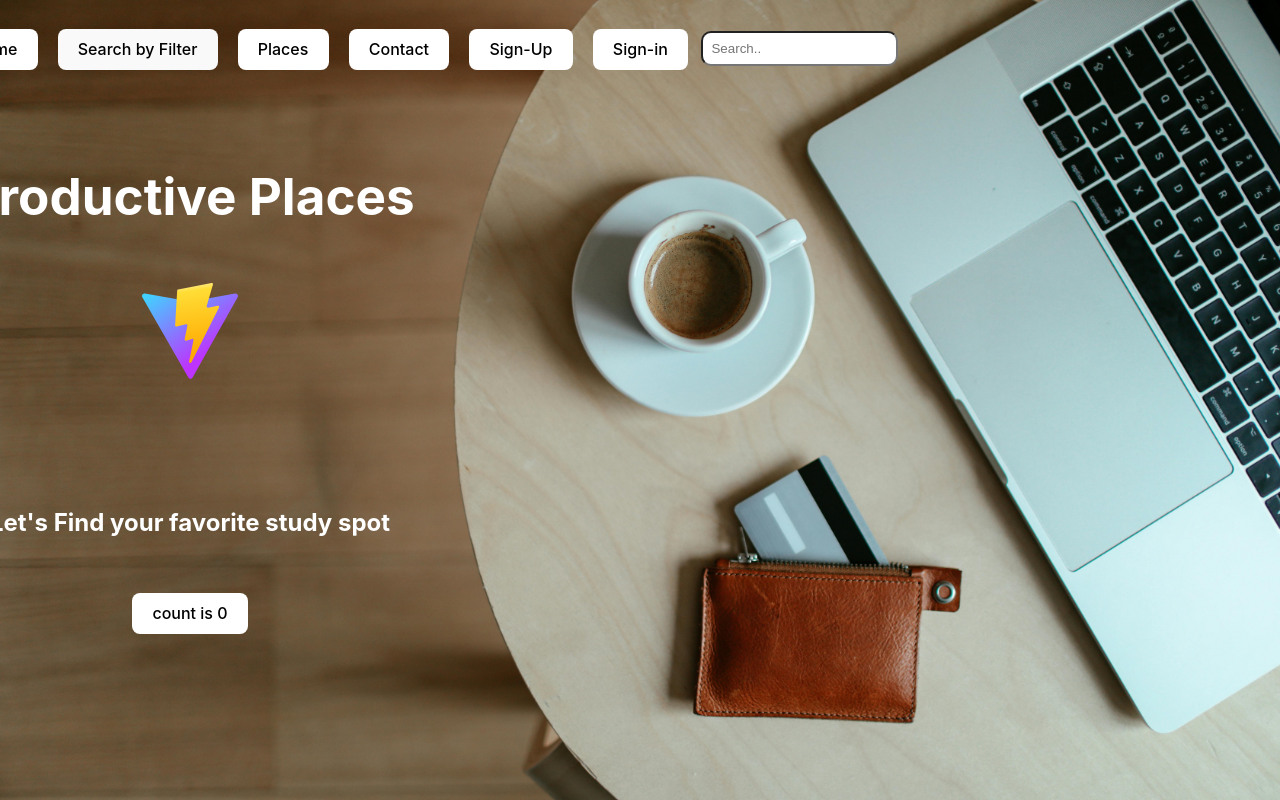
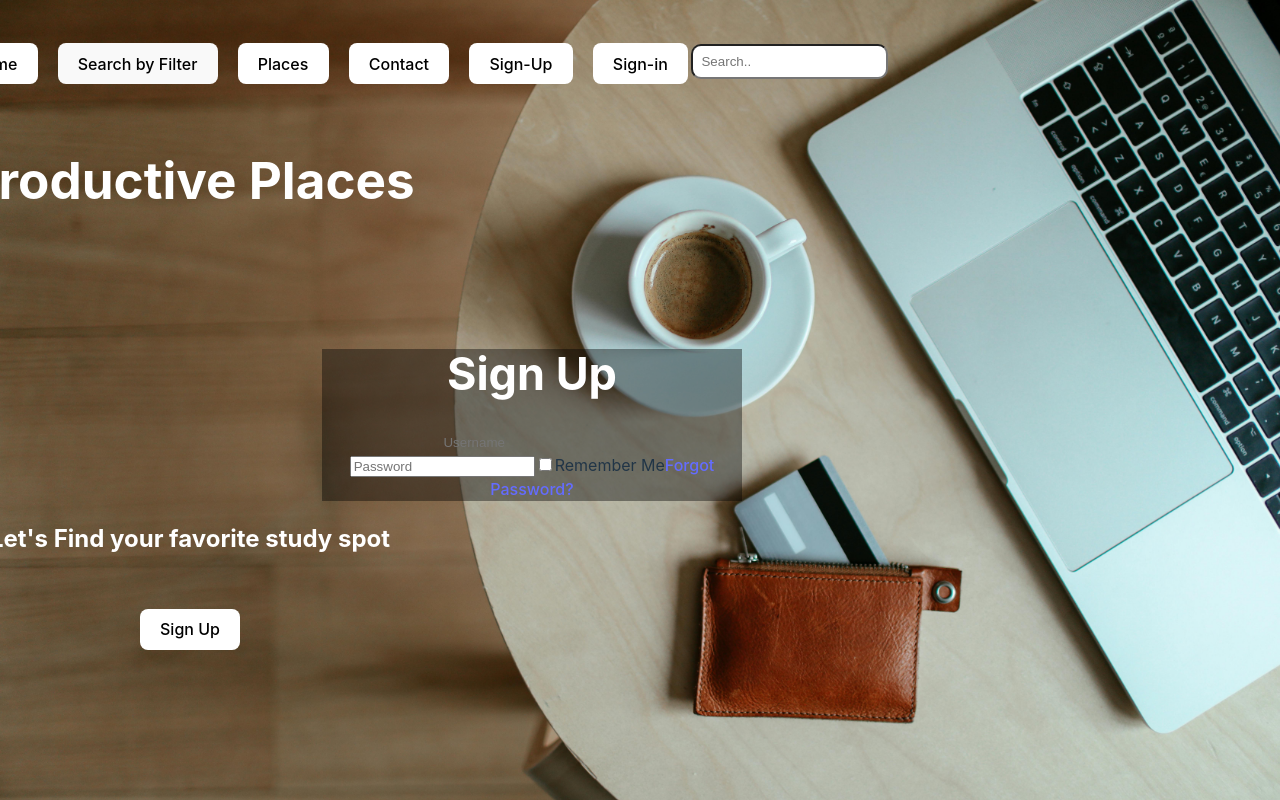
Before and after one commit to Christian-Mirt/S25-Gold, a React (Vite) app in the folder productive-places/: page / in a window 1280 px wide. Built offline with nearby package versions, Linux system fonts and the light colour scheme.

Commit message:
start setting up sign up page

```diff
--- a/productive-places/src/App.css
+++ b/productive-places/src/App.css
@@ -5,23 +5,12 @@
   text-align: center;
 }
 
-.logo {
-  height: 6em;
-  padding: 1.5em;
-  will-change: filter;
-  transition: filter 300ms;
-  transform: translate(-450px);
-}
-.logo:hover {
-  filter: drop-shadow(0 0 2em #646cffaa);
-}
-
 .Main_Title, .subtitle{
   color: white;
   transform: translateX(-450px);
 }
 
-.countBttn{
+.signBttn{
   background-color: white;
   color: black;
   transform: translateX(-450px);
@@ -30,43 +19,58 @@
 .Home{
   background-color: white;
   color: black;
-  transform: translate(-370px, -380px);
+  transform: translate(-370px, -200px);
 }
 
 .search{
-  transform: translate(-350px, -380px);
+  transform: translate(-350px, -200px);
 }
 
 .places{
   background-color: white;
   color: black;
-  transform: translate(-330px, -380px);
+  transform: translate(-330px, -200px);
 }
 
 .contact{
   background-color: white;
   color: black;
-  transform: translate(-310px, -380px);
+  transform: translate(-310px, -200px);
 }
 
 .signUp{
   background-color: white;
   color: black;
-  transform: translate(-290px, -380px);
+  transform: translate(-290px, -200px);
 }
 
 .signIn{
   background-color: white;
   color: black;
-  transform: translate(-270px, -380px);
+  transform: translate(-270px, -200px);
 }
 
 .searchBttn{
   background-color: white;
   color: black;
-  transform: translate(160px, -419px);
+  transform: translate(150px, -240px);
   border-radius: 10px;
   padding: 8px;
+}
+
+.loginInfo{
+  width: 420px;
+  background-color:rgba(0,0,0,0.4);
+}
+
+.signHeader{
+  color: white;
+  font-size: 45px;
+}
+
+.user{
+  background: transparent;
+  border: none;
 }
 
 @keyframes logo-spin {
--- a/productive-places/src/App.jsx
+++ b/productive-places/src/App.jsx
@@ -1,19 +1,12 @@
 import { useState } from 'react'
-import reactLogo from './assets/react.svg'
 import viteLogo from '/vite.svg'
 import './App.css'
 
 function App() {
-  const [count, setCount] = useState(0)
 
   return (
     <>
       <h1 class = "Main_Title">Productive Places</h1>
-      <div>
-        <a href="https://vite.dev" target="_blank">
-          <img src={viteLogo} className="logo" alt="Vite logo" />
-        </a>
-      </div>
       <div class = "nav_buttons">
         <button class = "Home">Home</button>
         <button class = "search">Search by Filter</button>
@@ -23,11 +16,18 @@ function App() {
         <button class = "signIn">Sign-in</button>
       </div>
       <input type="text" placeholder="Search.." class = "searchBttn"></input>
+      <div class = "loginInfo">
+        <form action = "">
+          <h1 class = "signHeader">Sign Up</h1>
+          <input type = "text" placeholder='Username' required class = "user"></input><br/>
+          <input type = "text" placeholder='Password' required class = "pass"></input>
+          <label><input id="rememberme" name="rememberme" value="remember" type="checkbox" />Remember Me</label>
+          <a href = "#">Forgot Password?</a>
+        </form>
+      </div>
       <h2 class = "subtitle">Let's Find your favorite study spot</h2>
       <div className="card">
-        <button onClick={() => setCount((count) => count + 1)} class = "countBttn">
-          count is {count}
-        </button>
+        <button type = "submit" class = "signBttn">Sign Up</button>
       </div>
     </>
   )
```
